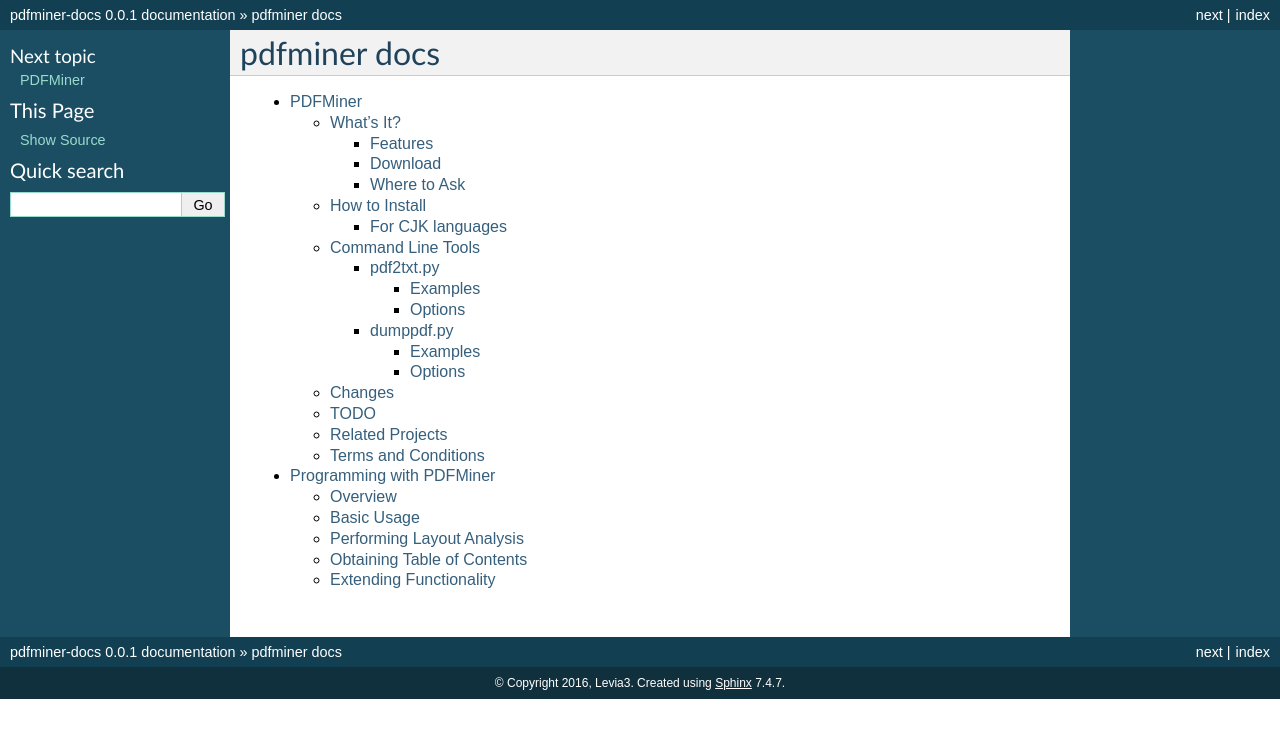
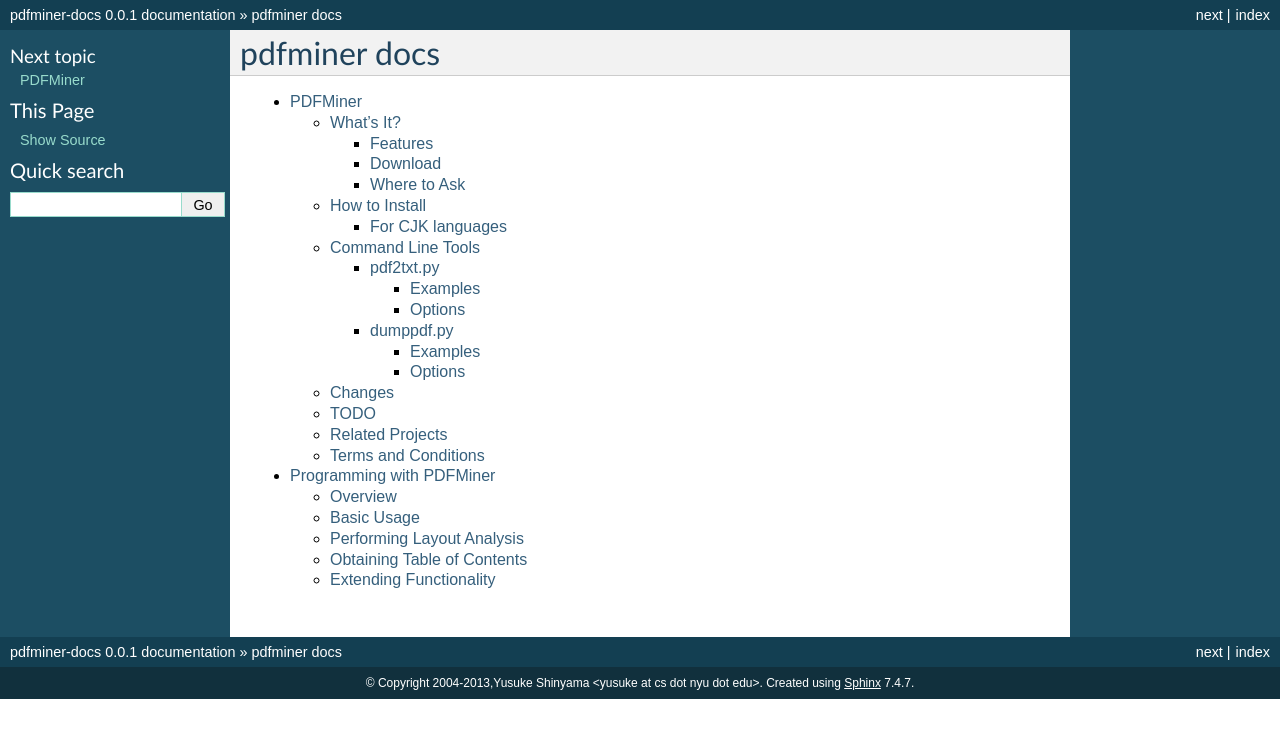
Before and after one commit to holsky/pdfminer-docs, a Sphinx documentation site: the page built from docs/index.rst, in a window 1280 px wide. Shown: the top 738 px of the page. Built offline with Sphinx 7.4.7, drawn with Linux system fonts in a browser that asks for light colours.

Commit message:
Update conf.py

```diff
--- a/docs/conf.py
+++ b/docs/conf.py
@@ -16,7 +16,7 @@
 templates_path = ['_templates']
 
 project = u'pdfminer-docs'
-copyright = u'2016, Levia3'
+copyright = u'2004-2013,Yusuke Shinyama <yusuke at cs dot nyu dot edu>'
 
 version = '0'
 release = '0.0.1'
```
